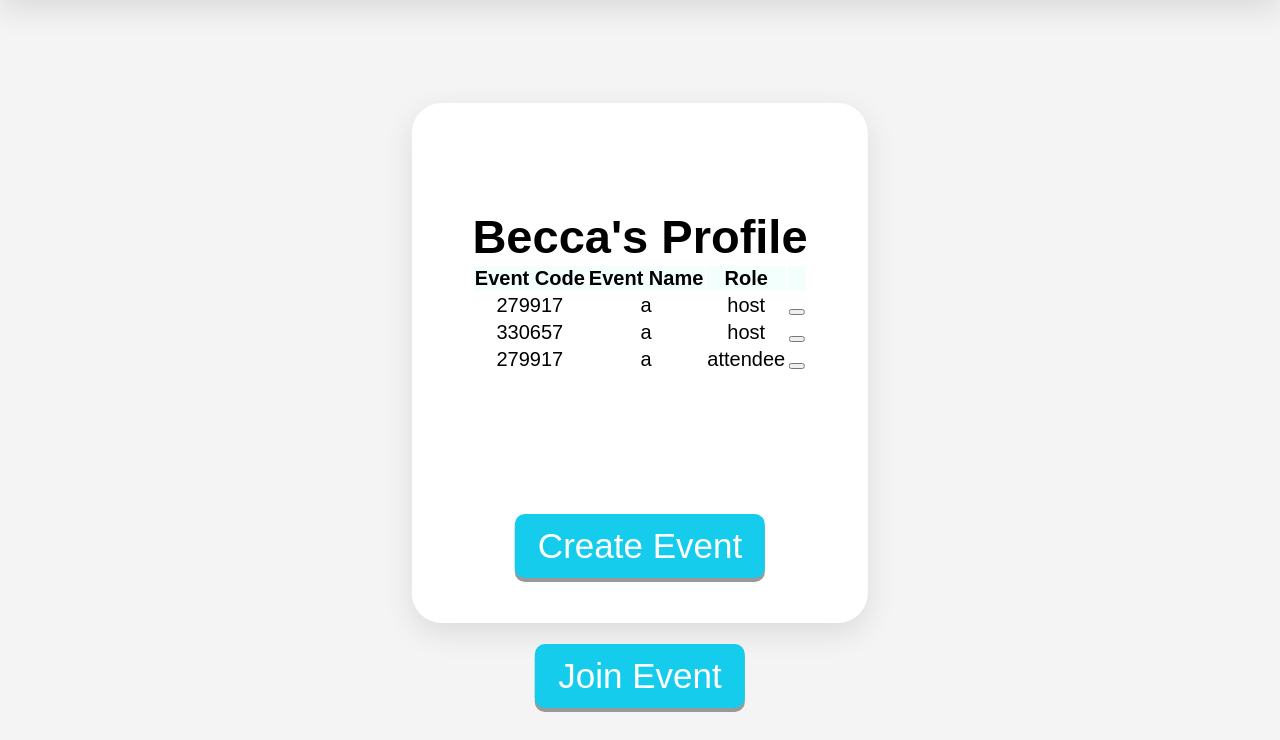
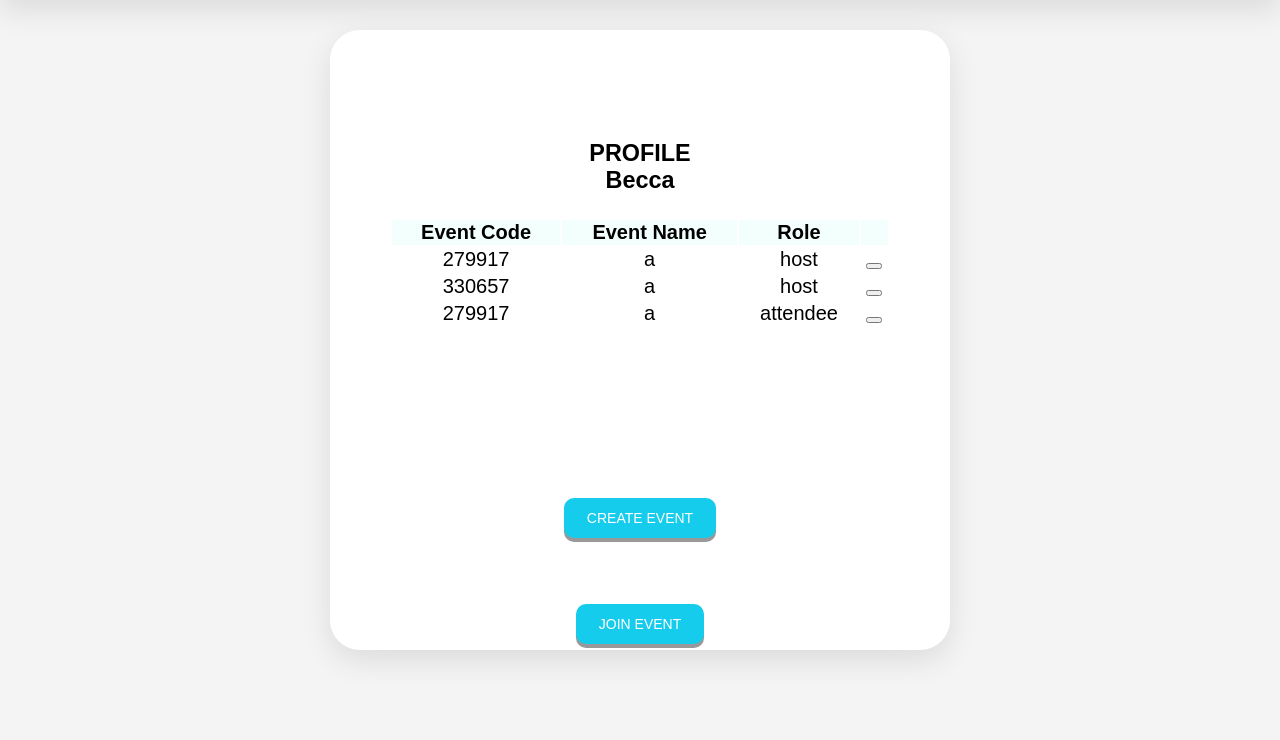
Before and after one commit to Davydzz/Software-Cw, a Flask app: page /profile in a window 1280 px wide. Shown: the part 60-800 px from the top of the page. Run offline with Flask 2, Linux system fonts and the light colour scheme; the visitor is signed in with stand-in values (Sample User, id 1); data comes from the database, SQL or seed files in the repository; parts of the project's set-up code (start-up, migrations or seed data) failed here and were passed over; some libraries are stand-ins or nearby versions.

Commit message:
More new css

```diff
--- a/css/main.css
+++ b/css/main.css
@@ -287,3 +287,7 @@
     width:100% !important;
   }
 }
+
+.checked {
+  color: orange;
+}
--- a/templates/create_or_join.html
+++ b/templates/create_or_join.html
@@ -3,6 +3,7 @@
     <head>
         <title>Feedback System</title>
         <link rel="stylesheet" href="../css/main.css" type="text/css">
+        <script src="https://cdn.lordicon.com/libs/frhvbuzj/lord-icon-2.0.2.js"></script>
         <link rel="stylesheet" href="{{ url_for('static',filename='styles/main.css') }}" type="text/css">
         <link href="https://fonts.googleapis.com/css2?family=Newsreader:wght@200&display=swap" rel="stylesheet">
         <script src="{{ url_for('static', filename='js/viewEvents.js') }}"></script>
@@ -10,13 +11,25 @@
 
     <body>
         <div class="box header"><h2>Feedback System</h2></div>
-        <br>
 
-        <div class="screenbox" id="tablediv">
-            <br>
-            <br>
+        <div class="screenbox" id="tablediv" style="width: 500px; height: 500px;">
+            <h3 style="text-align: center;">
 
-            <h1>{{g.user.username}}'s Profile</h1>
+
+                <lord-icon
+                    src="https://cdn.lordicon.com/ssdupzsv.json"
+                    trigger="loop"
+                    colors="primary:#121331,secondary:#16ccec"
+                    style="width:60px;height:60px">
+                </lord-icon>
+                <br>
+                PROFILE
+                <br>
+                {{g.user.username}}
+
+            </h3>
+
+
 
             <form method="post" id="eventform" class="">
                 <table id="thisTable">
@@ -36,14 +49,14 @@
             </script>
 
             <form action="create" class = "centrecontent">
-                <input type="submit" value="Create Event" style="font-size:35px" class="button">
+                <input type="submit" value="CREATE EVENT" class="button">
             </form>
 
             <br>
             <br>
 
             <form action="join" class = "centrecontent">
-                <input type="submit" value="Join Event" style="font-size:35px" class="button">
+                <input type="submit" value="JOIN EVENT" class="button">
             </form>
         </div>
 
```
